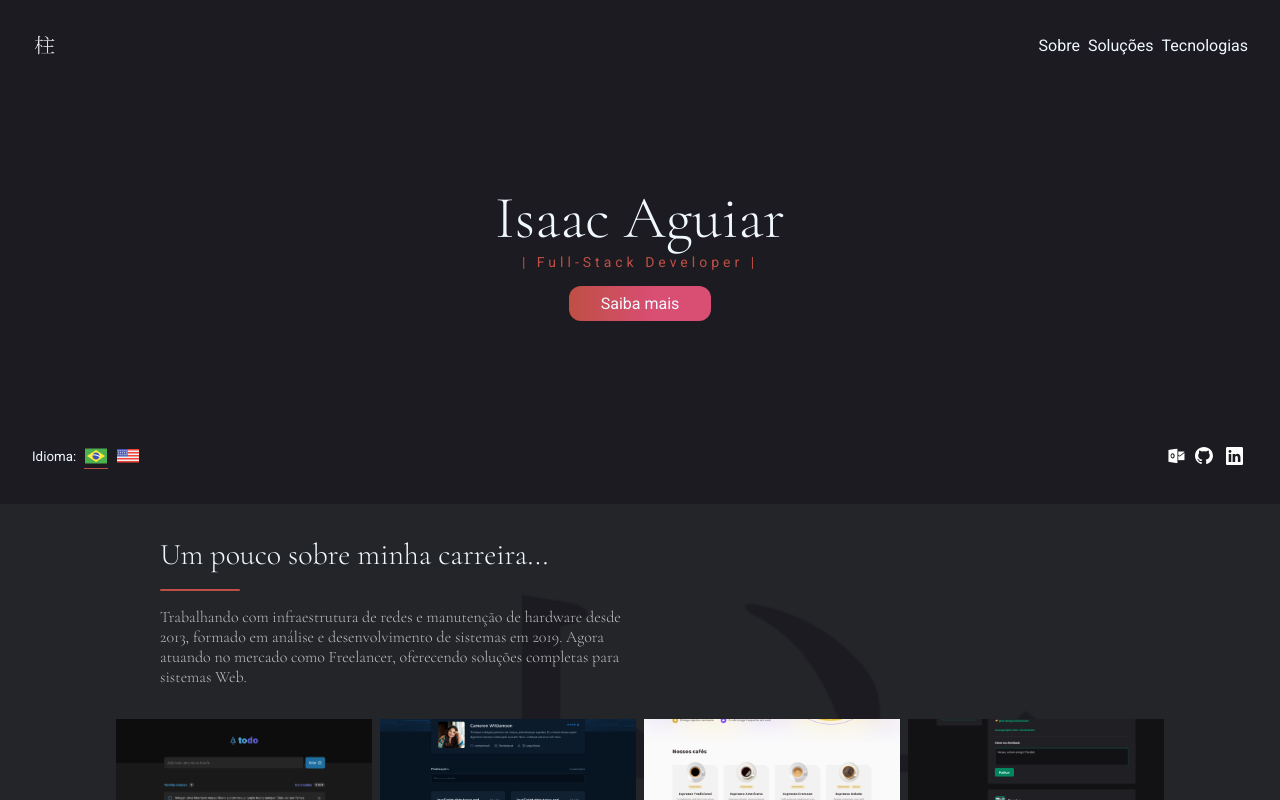
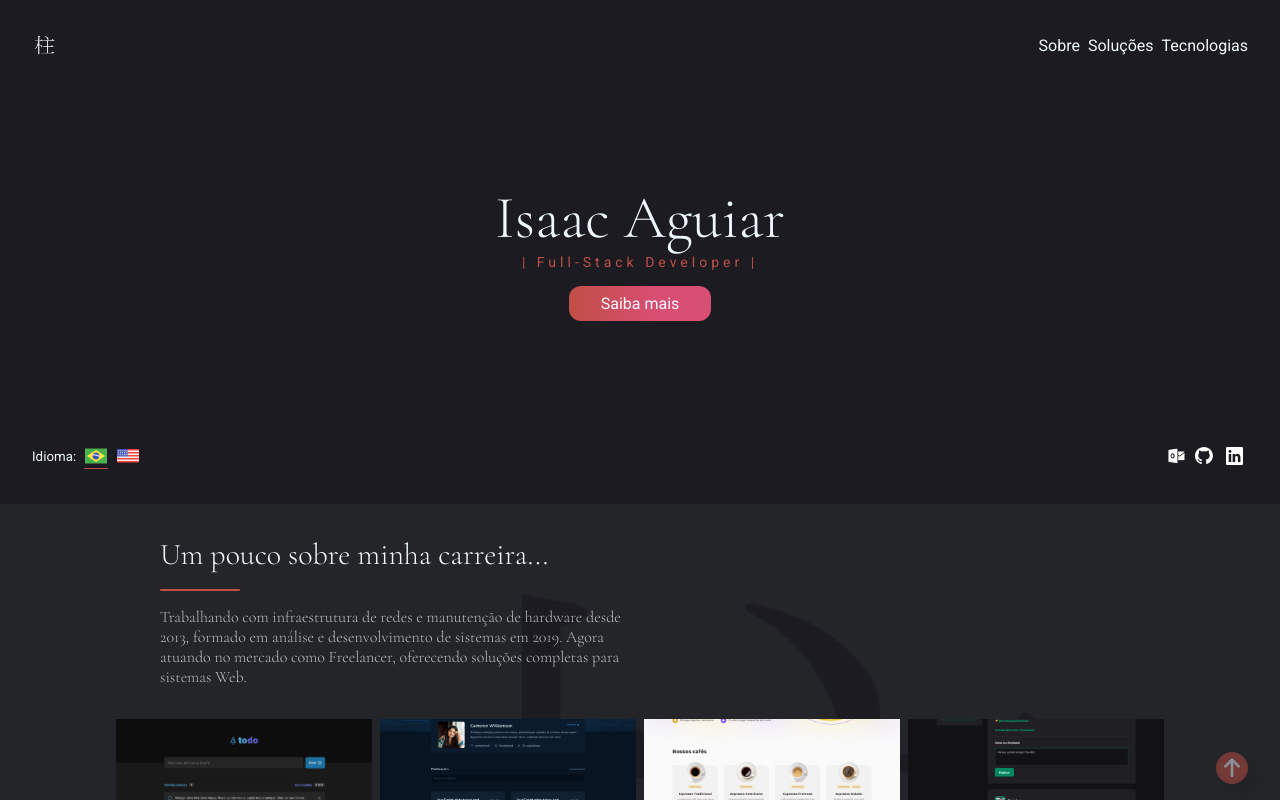
Before and after one commit to AguiarIsaac/hashira, a React (Vite) app: page / in a window 1280 px wide. Shown: the top 800 px of the page. Built offline with nearby package versions, Linux system fonts and the light colour scheme.

Commit message:
backToTop

```diff
--- a/src/App.tsx
+++ b/src/App.tsx
@@ -3,6 +3,7 @@ import { Header } from "./Components/Header";
 import { Tecnologies } from "./Components/Tecnologies";
 import { Footer } from "./Components/Footer";
 import { GlobalStyles } from "./styles/GlobalStyles";
+import { BackToTop } from "./Components/BackToTop";
 
 export function App() {
   return (
@@ -11,6 +12,7 @@ export function App() {
       <About />
       <Tecnologies />
       <Footer />
+      <BackToTop />
       <GlobalStyles />
     </>
   )
--- /dev/null
+++ b/src/Components/BackToTop/index.tsx
@@ -0,0 +1,11 @@
+import { BackToTopElement } from "./styles";
+
+export function BackToTop() {
+  return (
+    <BackToTopElement href="#Home" title="Inicio">
+      <svg xmlns="http://www.w3.org/2000/svg" viewBox="0 0 384 512">
+        <path d="M214.6 41.4c-12.5-12.5-32.8-12.5-45.3 0l-160 160c-12.5 12.5-12.5 32.8 0 45.3s32.8 12.5 45.3 0L160 141.2V448c0 17.7 14.3 32 32 32s32-14.3 32-32V141.2L329.4 246.6c12.5 12.5 32.8 12.5 45.3 0s12.5-32.8 0-45.3l-160-160z"/>
+      </svg>
+    </BackToTopElement>
+  )
+}
--- /dev/null
+++ b/src/Components/BackToTop/styles.ts
@@ -0,0 +1,30 @@
+import styled from "styled-components";
+import AnchorLink from 'react-anchor-link-smooth-scroll'
+
+export const BackToTopElement = styled(AnchorLink)`
+  position: fixed;
+  bottom: 1rem;
+  right: 2rem;
+  background: #BF4F45;
+  width: 2rem;
+  height: 2rem;
+  border-radius: 50%;
+  display: flex;
+  align-items: center;
+  justify-content: center;
+  cursor: pointer;
+
+  filter: drop-shadow(10px 10px 5px rgba(0,0,0,0.17));
+  opacity: 0.5;
+
+  transition: all 0.3s ease-in-out;
+
+  svg {
+    fill: aliceblue;
+    width: 1rem;
+  }
+
+  &:hover {
+    opacity: 1;
+  }
+`
--- a/src/Components/Header/index.tsx
+++ b/src/Components/Header/index.tsx
@@ -7,7 +7,7 @@ import Brazil from "../../assets/images/brasil.png";
 
 export function Header() {
   return (
-    <HeaderComponent>
+    <HeaderComponent id="Home">
       <NavComponent>
         <div className="logo">
           <img src={Logo} alt="Logo" />
```
Also changed, not shown: src/assets/svg/arrow-up.svg (added).
